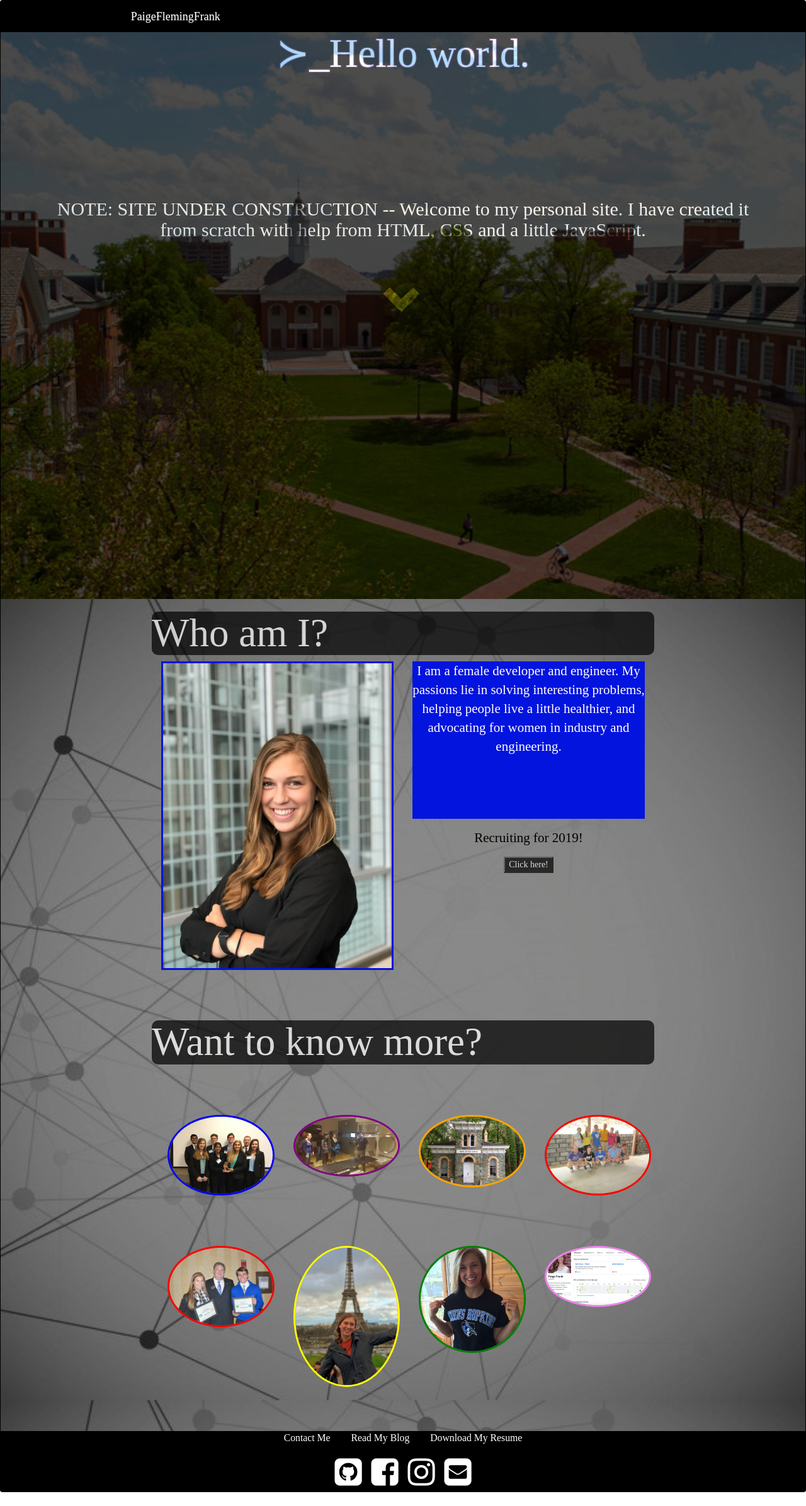
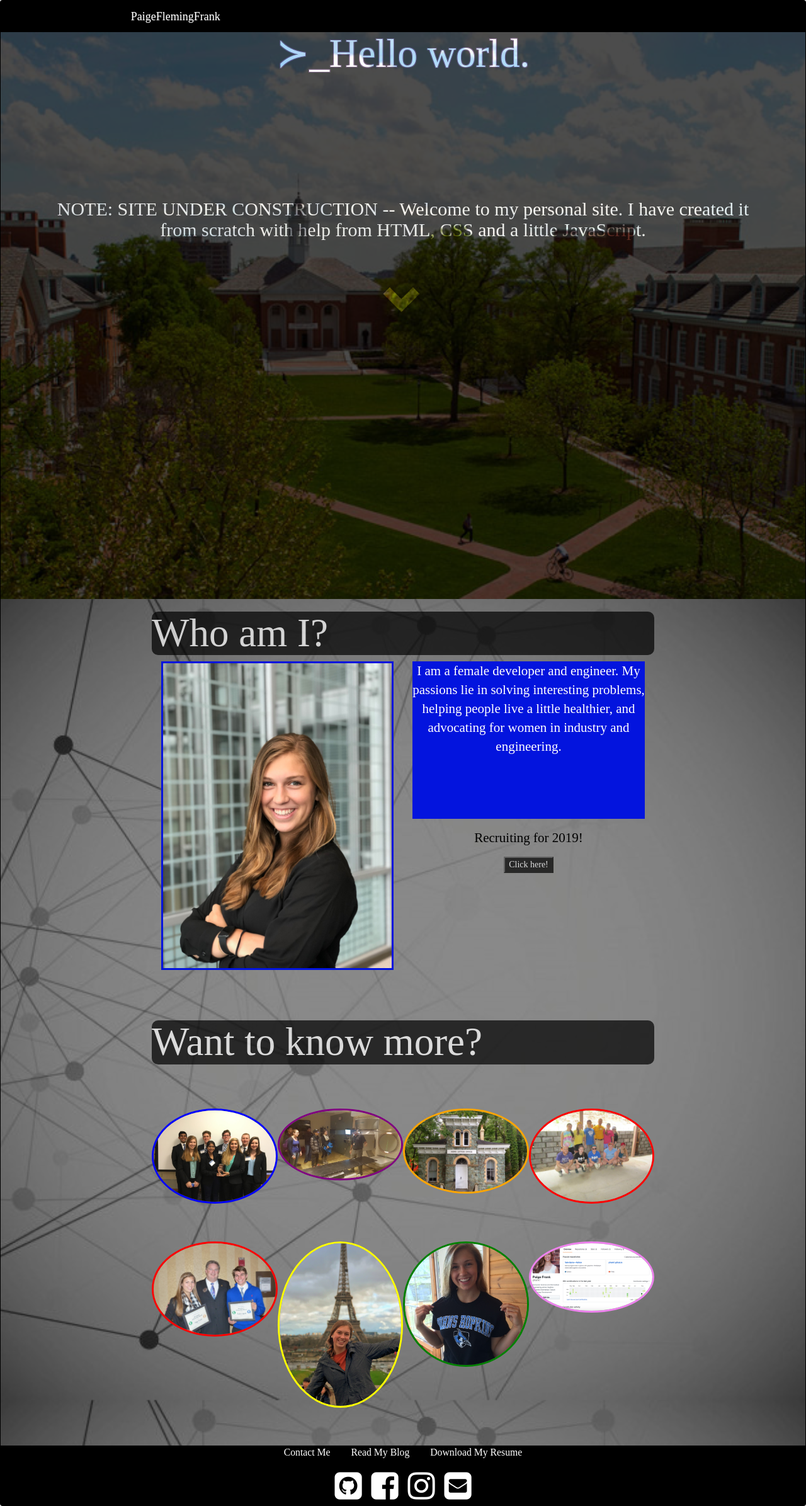
Before and after one commit to pfrank7/pfrank7.github.io, a Jekyll site: the page built from index.html, in a window 1280 px wide. Shown: the whole page at 63% size. Built offline with Jekyll 4.4.1, drawn with Linux system fonts in a browser that asks for light colours; nearby versions of some CDN libraries; before the commit the page ends 2369 px from its top, so only the background shows below that.

Commit message:
Update index.html

```diff
--- a/index.html
+++ b/index.html
@@ -49,7 +49,10 @@ title: Paige Frank
 	background-repeat:no-repeat;
 }
 .img-circle {
-	margin:10px;
+	margin:0px;
+}
+.col-sm-3 {
+	padding: 0px;
 }
 .col-sm-3:hover .img-circle {
 	-webkit-filter: grayscale(100%); /* Safari 6.0 - 9.0 */
```
